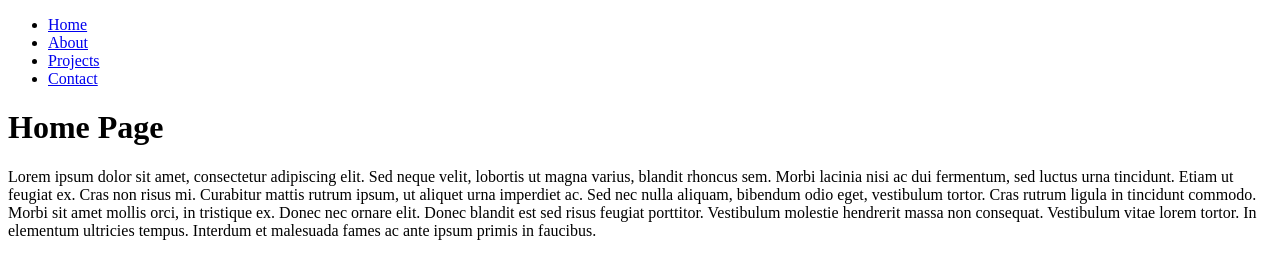
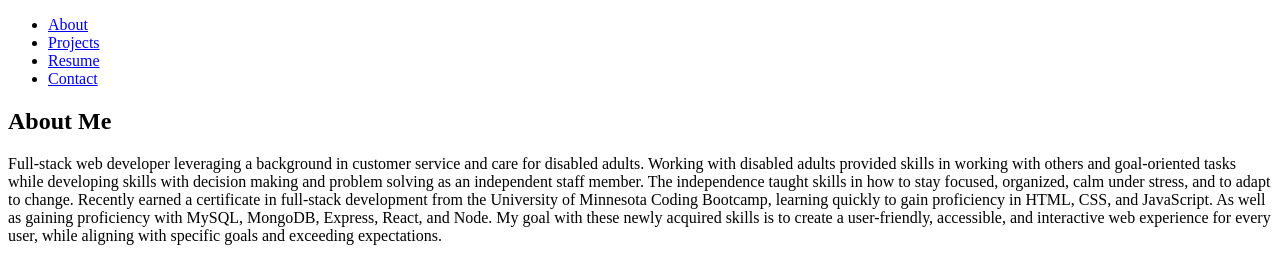
Before and after one commit to LoganHild/logan-hildebrandt, a React (Create React App) app: page / in a window 1280 px wide. Shown: the top 261 px of the page. Built offline with nearby package versions, Linux system fonts and the light colour scheme; the HTML template or start-up script is replaced by a standard one.

Commit message:
changed name of navigation component, moved order of links

```diff
--- a/src/components/Navigation.js
+++ b/src/components/Navigation.js
@@ -1,17 +1,9 @@
 import React from 'react';
 
-function NavTabs({ currentPage, handlePageChange }) {
+function Navigation({ currentPage, handlePageChange }) {
   return (
     <ul className="nav nav-tabs">
-      <li className="nav-item">
-        <a
-          href="#home"
-          onClick={() => handlePageChange('Home')}
-          className={currentPage === 'Home' ? 'nav-link active' : 'nav-link'}
-        >
-          Home
-        </a>
-      </li>
+
       <li className="nav-item">
         <a
           href="#about"
@@ -32,6 +24,15 @@
       </li>
       <li className="nav-item">
         <a
+          href="#resume"
+          onClick={() => handlePageChange('Resume')}
+          className={currentPage === 'Resume' ? 'nav-link active' : 'nav-link'}
+        >
+          Resume
+        </a>
+      </li>
+      <li className="nav-item">
+        <a
           href="#contact"
           onClick={() => handlePageChange('Contact')}
           className={currentPage === 'Contact' ? 'nav-link active' : 'nav-link'}
@@ -43,4 +44,4 @@
   );
 }
 
-export default NavTabs;
+export default Navigation;
--- a/src/components/PortfolioContainer.js
+++ b/src/components/PortfolioContainer.js
@@ -1,22 +1,24 @@
 import React, { useState } from 'react';
-import NavTabs from './Navigation';
-import Home from './pages/Home';
+import Navigation from './Navigation';
+import Resume from './pages/Resume';
 import About from './pages/About';
 import Projects from './pages/Projects';
 import Contact from './pages/Contact';
 
+
 export default function PortfolioContainer() {
-  const [currentPage, setCurrentPage] = useState('Home');
+  const [currentPage, setCurrentPage] = useState('About');
 
   const renderPage = () => {
-    if (currentPage === 'Home') {
-      return <Home />;
-    }
+
     if (currentPage === 'About') {
       return <About />;
     }
     if (currentPage === 'Projects') {
       return <Projects />;
+    }
+    if (currentPage === 'Resume') {
+      return <Resume />;
     }
     return <Contact />;
   };
@@ -25,7 +27,7 @@
 
   return (
     <div>
-      <NavTabs currentPage={currentPage} handlePageChange={handlePageChange} />
+      <Navigation currentPage={currentPage} handlePageChange={handlePageChange} />
       {renderPage()}
     </div>
   );
--- a/src/components/pages/Home.js
+++ /dev/null
@@ -1,21 +0,0 @@
-import React from 'react';
-
-export default function Home() {
-  return (
-    <div>
-      <h1>Home Page</h1>
-      <p>
-        Lorem ipsum dolor sit amet, consectetur adipiscing elit. Sed neque
-        velit, lobortis ut magna varius, blandit rhoncus sem. Morbi lacinia nisi
-        ac dui fermentum, sed luctus urna tincidunt. Etiam ut feugiat ex. Cras
-        non risus mi. Curabitur mattis rutrum ipsum, ut aliquet urna imperdiet
-        ac. Sed nec nulla aliquam, bibendum odio eget, vestibulum tortor. Cras
-        rutrum ligula in tincidunt commodo. Morbi sit amet mollis orci, in
-        tristique ex. Donec nec ornare elit. Donec blandit est sed risus feugiat
-        porttitor. Vestibulum molestie hendrerit massa non consequat. Vestibulum
-        vitae lorem tortor. In elementum ultricies tempus. Interdum et malesuada
-        fames ac ante ipsum primis in faucibus.
-      </p>
-    </div>
-  );
-}
--- /dev/null
+++ b/src/components/pages/Resume.js
@@ -0,0 +1,12 @@
+import React from 'react';
+
+export default function Resume() {
+  return (
+    <div>
+      <h1>Resume</h1>
+      <p>
+        Thanks for visiting my Portfolio Website!
+      </p>
+    </div>
+  );
+}
```
